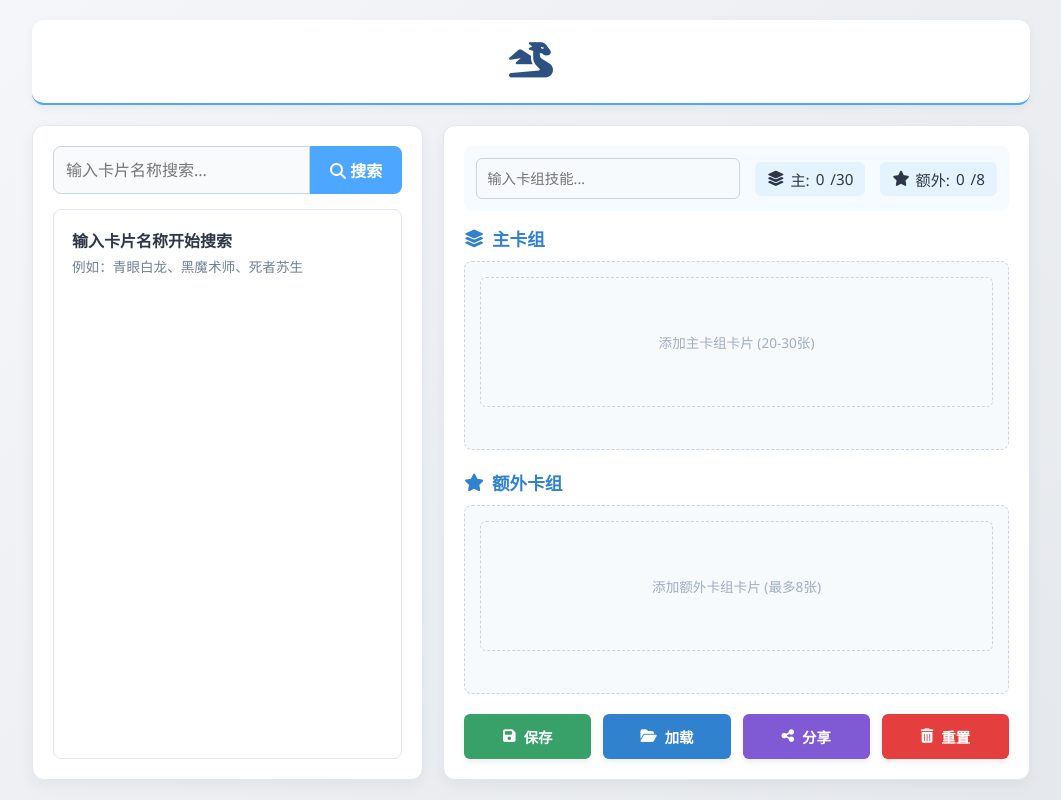
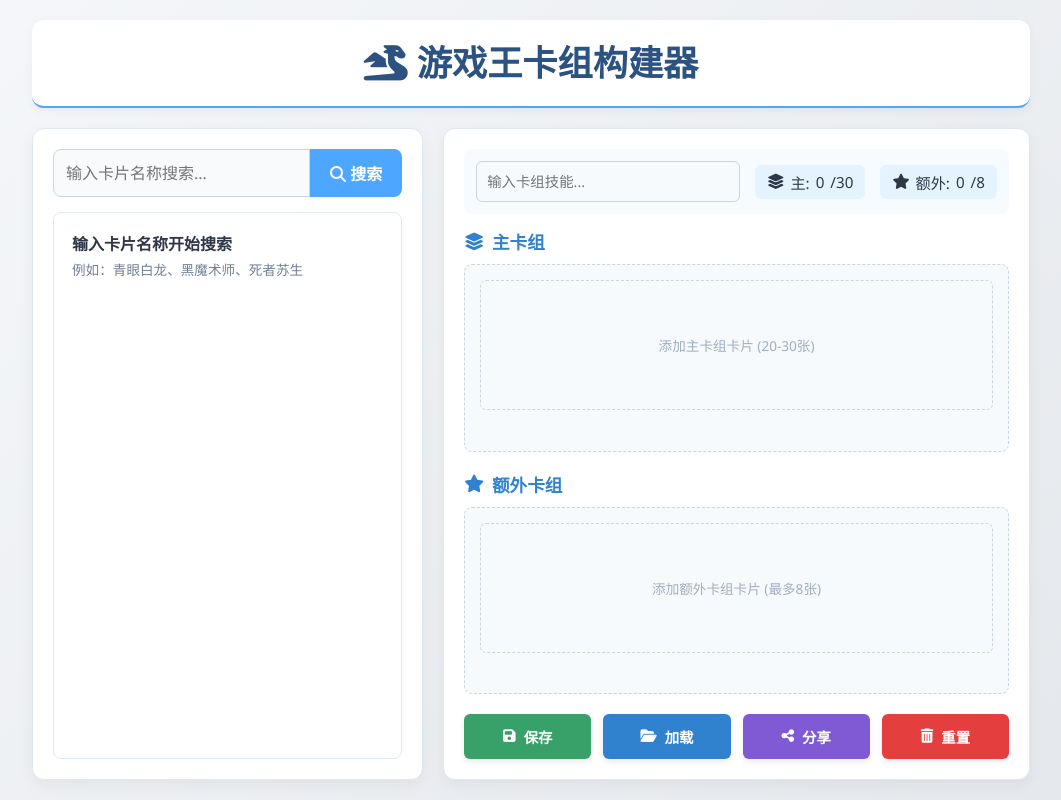
Before and after one commit to Wandroc/Wandroc.github.io, a plain HTML site: page index.html in a window 1280 px wide. Shown: the whole page, without its empty margins (109-1170 px from the left). Drawn offline with Linux system fonts and the light colour scheme.

Commit message:
Update index.html

```diff
--- a/index.html
+++ b/index.html
@@ -3,7 +3,7 @@
 <head>
     <meta charset="UTF-8">
     <meta name="viewport" content="width=device-width, initial-scale=1.0">
-    <title>游戏王卡组</title>
+    <title>游戏王卡组构建器</title>
     <link rel="stylesheet" href="https://cdnjs.cloudflare.com/ajax/libs/font-awesome/6.4.0/css/all.min.css">
     <script src="https://html2canvas.hertzen.com/dist/html2canvas.min.js"></script>
     <style>
@@ -119,7 +119,7 @@
             background: white;
             display: flex;
             flex-direction: column;
-            height: calc(100% - 60px);
+            height: 100%;
         }
 
         .results-container {
@@ -892,7 +892,7 @@
 <body>
     <div class="container">
         <header>
-            <h1><i class="fas fa-dragon"></i> </h1>
+            <h1><i class="fas fa-dragon"></i> 游戏王卡组构建器</h1>
         </header>
 
         <div class="app-container">
@@ -1364,10 +1364,12 @@
             mainCountEl.textContent = mainCount;
             extraCountEl.textContent = extraCount;
 
-            // 根据主卡组数量调整布局
-            if (mainCount <= 20) {
+            // 根据主卡组卡种数量调整布局
+            const uniqueMainCount = deck.main.length; // 不同卡种的数量
+
+            if (uniqueMainCount <= 20) {
                 mainDeckEl.className = "deck-grid main-deck-grid";
-            } else if (mainCount <= 25) {
+            } else if (uniqueMainCount <= 25) {
                 mainDeckEl.className = "deck-grid main-deck-grid medium";
             } else {
                 mainDeckEl.className = "deck-grid main-deck-grid large";
@@ -1382,7 +1384,7 @@
                 });
             }
 
-            // 显示额外卡组 - 移除滚动条
+            // 显示额外卡组
             if (deck.extra.length === 0) {
                 extraDeckEl.innerHTML = '<div class="card-placeholder">添加额外卡组卡片 (最多8张)</div>';
             } else {
@@ -1952,9 +1954,7 @@
             adjustResultsContainerHeight();
 
             // 添加一些示例卡片
-            setTimeout(() => {
-                showNotification('欢迎使用游戏王卡组构建器！');
-            }, 1000);
+            /* 不再显示欢迎通知 */
         });
 
         window.addEventListener('resize', adjustResultsContainerHeight);
```
